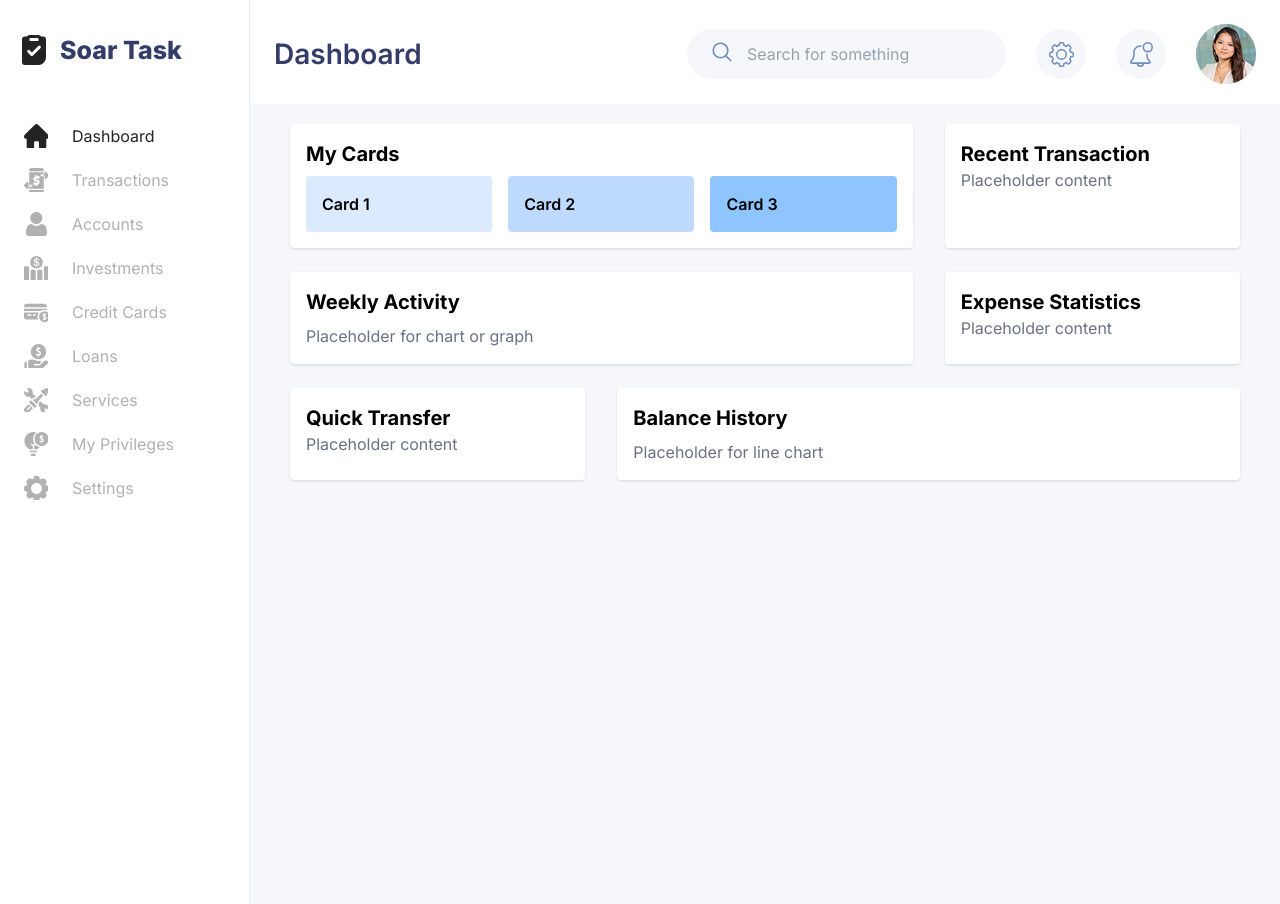
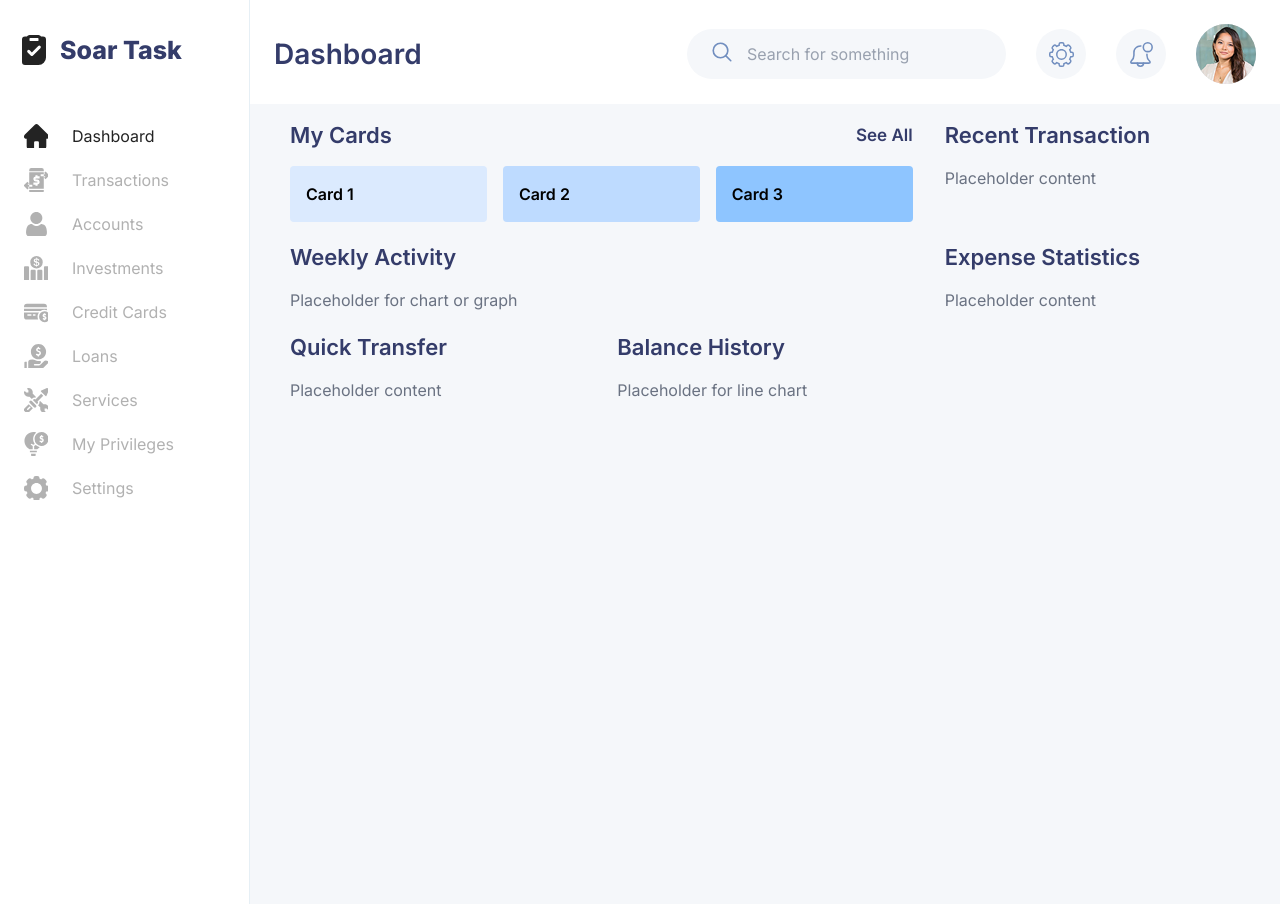
Before and after one commit to mbarinov/super-duper-fortnight, a Next.js app in the folder apps/web/: page / in a window 1280 px wide. Built offline with nearby package versions, Linux system fonts and the light colour scheme.

Commit message:
feat(web): Create reusable GridItem component for dashboard sections

```diff
--- a/apps/web/app/globals.css
+++ b/apps/web/app/globals.css
@@ -10,11 +10,11 @@
   }
 
   .text-header {
-    @apply text-[22px] font-semibold leading-[1];
+    @apply md:text-[22px] text-[16px] font-semibold leading-[1];
   }
 
   .text-subheader {
-    @apply text-[17px] font-semibold leading-[1];
+    @apply md:text-[17px] text-[14px] font-semibold leading-[1];
   }
 
   .text-body {
--- a/apps/web/app/page.tsx
+++ b/apps/web/app/page.tsx
@@ -1,10 +1,12 @@
+import GridItem from "../lib/components/grid-item";
+
 export default function Home() {
   return (
     <div className="min-h-screen bg-background py-5 px-10">
       <div className="grid grid-cols-1 lg:grid-cols-3 gap-y-5 lg:gap-y-6 lg:gap-x-8">
         {/* My Cards (spans 2 of 3 columns on lg) */}
-        <div className="lg:col-span-2 bg-white p-4 rounded shadow">
-          <h2 className="font-bold text-xl mb-2">My Cards</h2>
+        <div className="lg:col-span-2">
+          <GridItem title="My Cards" actionTitle="See All">
             {/* Horizontal scroll on mobile */}
             <div className="overflow-x-auto">
               <div className="flex space-x-4">
@@ -20,36 +22,42 @@ export default function Home() {
                 </div>
               </div>
             </div>
+          </GridItem>
         </div>
 
         {/* Extra block for the remaining column */}
-        <div className="bg-white p-4 rounded shadow">
-          <h2 className="font-bold text-xl">Recent Transaction</h2>
+        <div>
+          <GridItem title="Recent Transaction">
             <p className="text-gray-500">Placeholder content</p>
+          </GridItem>
         </div>
 
         {/* Weekly Activity (spans 2 of 3 columns on lg) */}
-        <div className="lg:col-span-2 bg-white p-4 rounded shadow">
-          <h2 className="font-bold text-xl mb-2">Weekly Activity</h2>
+        <div className="lg:col-span-2">
+          <GridItem title="Weekly Activity">
             <p className="text-gray-500">Placeholder for chart or graph</p>
+          </GridItem>
         </div>
 
         {/* Another block */}
-        <div className="bg-white p-4 rounded shadow">
-          <h2 className="font-bold text-xl">Expense Statistics</h2>
+        <div>
+          <GridItem title="Expense Statistics">
             <p className="text-gray-500">Placeholder content</p>
+          </GridItem>
         </div>
 
         {/* Another block */}
-        <div className="bg-white p-4 rounded shadow">
-          <h2 className="font-bold text-xl">Quick Transfer</h2>
+        <div>
+          <GridItem title="Quick Transfer">
             <p className="text-gray-500">Placeholder content</p>
+          </GridItem>
         </div>
 
         {/* Balance History (spans 2 of 3 columns on lg) */}
-        <div className="lg:col-span-2 bg-white p-4 rounded shadow">
-          <h2 className="font-bold text-xl mb-2">Balance History</h2>
+        <div className="lg:col-span-2">
+          <GridItem title="Balance History">
             <p className="text-gray-500">Placeholder for line chart</p>
+          </GridItem>
         </div>
       </div>
     </div>
--- /dev/null
+++ b/apps/web/lib/components/grid-item/index.tsx
@@ -0,0 +1,28 @@
+import React, { ReactNode } from "react";
+
+interface GridItemProps {
+  title: string;
+  actionTitle?: string;
+  children: ReactNode;
+}
+
+export default function GridItem({
+  title,
+  actionTitle,
+  children,
+}: GridItemProps) {
+  return (
+    <div className="w-full">
+      <div className="flex items-center justify-between">
+        <h3 className="text-header text-primary-secondary">{title}</h3>
+        {actionTitle && (
+          <button className="text-subheader text-primary-secondary hover:underline">
+            {actionTitle}
+          </button>
+        )}
+      </div>
+
+      <div className="mt-4 md:mt-5">{children}</div>
+    </div>
+  );
+}
```
Lines whose indentation alone changed are shown as unchanged.
